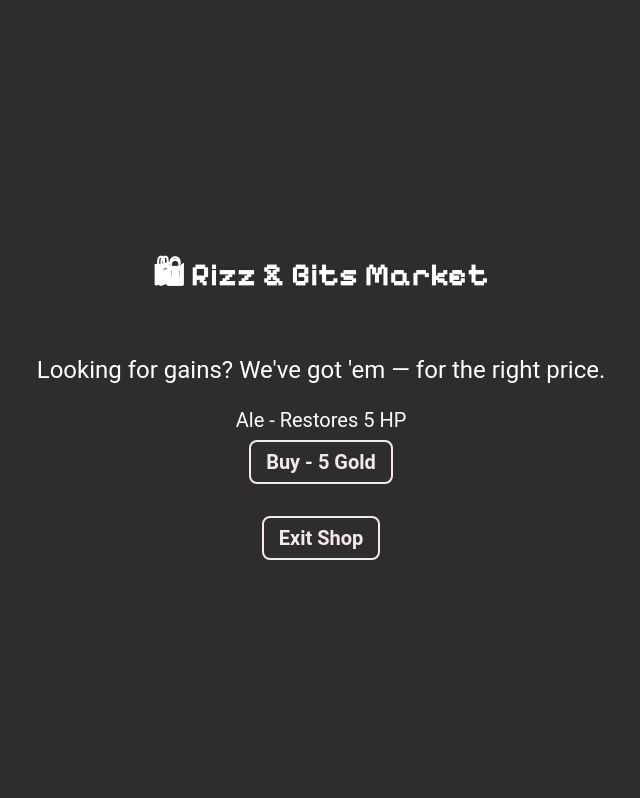
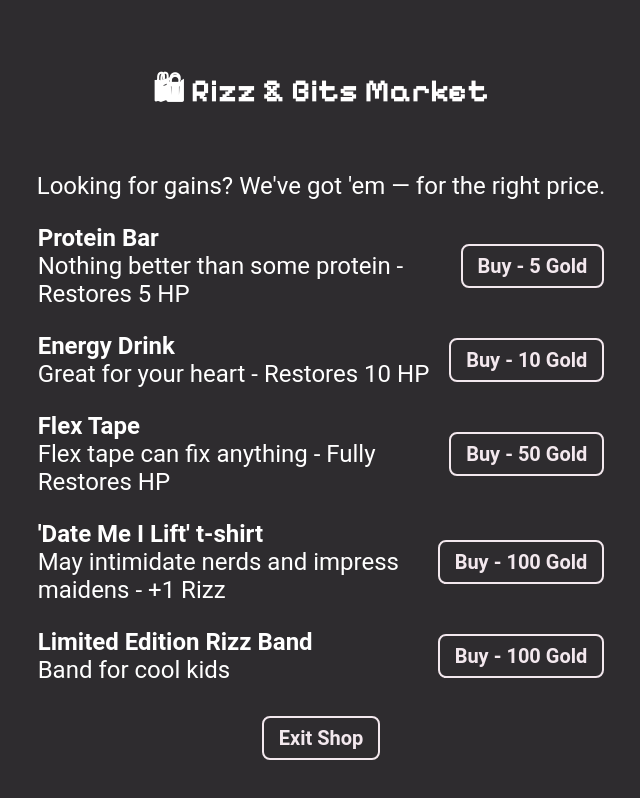
Before and after one commit to Dattele/SwoleHeroReborn, a React (Create React App) app: page /bronzebell/rizz-and-bits in a window 1280 px wide. Shown: the whole page, without its empty margins (319-959 px from the left). Built offline with nearby package versions, Linux system fonts and the light colour scheme.

Commit message:
Added the Rizz-and-Bits shop, set up the rizz mechanic, and added more Items

```diff
--- a/src/Components/FantasyWorldScreen/Components/Bronzebell/BronzebellScreen.jsx
+++ b/src/Components/FantasyWorldScreen/Components/Bronzebell/BronzebellScreen.jsx
@@ -15,7 +15,7 @@ export default function BronzebellScreen() {
   const [eventIndex, setEventIndex] = useState(0);
 
   const bronzebellIntro = [
-    'After surviving VerdenGrove Forest and somehow getting even sweatier, Danny finally arrives at the edge of a fortified town.',
+    'After surviving EdenGrove Forest and somehow getting even sweatier, Danny finally arrives at the edge of a fortified town.',
     'The gates open without question, and the scent of roasted meat, steel, and slightly questionable herbal supplements fill the air.',
     "A guard gives Danny a quick once-over, then immediately looks away, as if unsure if he just saw a hero or a fever dream.",
   ];
--- a/src/Components/FantasyWorldScreen/Components/Bronzebell/IronHide/Components/Bartender.jsx
+++ b/src/Components/FantasyWorldScreen/Components/Bronzebell/IronHide/Components/Bartender.jsx
@@ -19,6 +19,9 @@ export default function Bartender() {
   const [showShop, setShowShop] = useState(false);
   const [showRest, setShowRest] = useState(false);
   const [showDemonKing, setShowDemonKing] = useState(false);
+  const [showRizz, setShowRizz] = useState(false);
+  const [rizzIndex, setRizzIndex] = useState(0);
+  const [rizzText, setRizzText] = useState([]);
 
   const choices = [
     { text: '🍺 Buy Food or Drinks', action: 'shop' },
@@ -48,6 +51,8 @@ export default function Bartender() {
         break;
       case 'rizz':
         // Do rizz check
+        handleRizz(dannyRizz);
+        setShowRizz(true);
         console.log("Attempting to Rizz Lisa...");
         break;
       case 'demon-king':
@@ -74,14 +79,47 @@ export default function Bartender() {
     console.log('handling rest');
   }
 
-  const handleRizz = () => {
-    if (dannyRizz >= 6) {
+
+  const handleRizz = (rizz) => {
+    if (rizz >= 8) {
+      // if (!alreadyRizzedLisa) {
+      //   incrementRizz(1);
+      //   setAlreadyRizzedLisa(true);
+      // }
       //Smooth talker
-    } else if (dannyRizz >= 3) {
+      setRizzText([
+        "You lean in with the confidence of a man who curls his emotions - 'One drink from you and I'm already dizzy.'",
+        "Lisa pauses, smirks, and says, 'Careful. I might just like idiots with big biceps.'",
+        "You feel your confidence swell as your aura surges outward - It's glowing... and kind of swole? (+1 rizz)",
+      ]);
+      //changeRizz(1)
+    } else if (rizz >= 4) {
       //Awkward
+      setRizzText([
+        "Bartenders like strong drinks, right? Good thing I come in bulk.",
+        "Lisa hands him a glass of water - 'Hydrate. That was painful.'",
+      ]);
     } else {
       //Terrible
+      //decreaseHP(1);
+      setRizzText([
+        "Danny: 'Did it hurt when you fell from the protein shelf?'",
+        "Lisa just stares. 'Wow. That pickup line just made me file for worker's comp.'",
+        "You lose 1 HP from emotional damage."
+      ]);
     }
+  }
+
+  const handleNextEvent = () => {
+    if (rizzIndex < rizzText.length - 1) {
+      setRizzIndex(rizzIndex + 1);
+    }
+  };
+
+  const resetRizz = () => {
+    setShowRizz(false);
+    setRizzIndex(0);
+    setRizzText([]);
   }
 
   return (
@@ -103,6 +141,25 @@ export default function Bartender() {
           <TextBox text={"The Demon King? Word is he just took Caldrith Port - one of Eldoria's last strongholds. You want my advice, tough guy? Stay out of it - Dead men don't lift"} />
           <button className='Btn' onClick={() => setShowDemonKing(false)}>I am scared of no man.. I can bench 225!</button>
         </div>
+      ) : showRizz ? (
+        <div
+          className='Screen Full-Screen Bartender-Screen'
+          style={{
+            backgroundImage: `url(${IronhideBartender})`,
+            backgroundSize: 'contain',
+            backgroundRepeat: 'no-repeat',
+            backgroundPosition: 'center',
+          }}
+        >
+          <TextBox text={rizzText[rizzIndex]} />
+          {rizzIndex === rizzText.length - 1 ? (
+            <button className='Btn' onClick={() => resetRizz()}>Go back</button>
+          ) : (
+            <button className='Next-Btn' onClick={handleNextEvent}>
+              Next
+            </button>
+          )}
+        </div>
       ) : (
         <div
           className='Screen Full-Screen Bartender-Screen'
--- a/src/Components/FantasyWorldScreen/Components/Bronzebell/RizzAndBits/RizzAndBits.jsx
+++ b/src/Components/FantasyWorldScreen/Components/Bronzebell/RizzAndBits/RizzAndBits.jsx
@@ -9,7 +9,7 @@ export default function RizzAndBits() {
   const { spendGold, addItemToInventory } = useDanny();
   const navigate = useNavigate();
 
-  const shopItems = [Items[0]]; // Set the stores items
+  const shopItems = [Items[7], Items[6], Items[8], Items[4], Items[5]]; // Set the stores items
 
   const handleBuy = (item) => {
     if (spendGold(item.price)) {
--- a/src/Components/System/Items/Items.jsx
+++ b/src/Components/System/Items/Items.jsx
@@ -1,32 +1,66 @@
 import React from "react";
 
 const Items = [
-  {
+  { // 0
     name: 'Ale',
     type: 'drink',
     description: 'Restores 5 HP',
     heal: 5,
     price: 5,
   },
-  {
+  { // 1
     name: 'Tavern Stew',
     type: 'food',
     description: 'Restores 10 HP',
     heal: 10,
-    price: 15,
+    price: 10,
   },
-  {
+  { // 2
     name: 'Pre-Workout',
     type: 'drink',
     description: 'Restores 15 HP',
     heal: 15,
-    price: 25,
+    price: 20,
   },
-  {
+  { // 3
     name: 'Tavern Stay',
     type: 'rest',
     description: 'Fully heal the party',
     price: 25,
+  },
+  { // 4
+    name: "'Date Me I Lift' t-shirt",
+    type: 'shirt',
+    description: 'May intimidate nerds and impress maidens - +1 Rizz',
+    price: 100,
+    effect: '+1 rizz',
+  },
+  { // 5
+    name: 'Limited Edition Rizz Band',
+    type: 'wrist-band',
+    description: 'Band for cool kids',
+    price: 100,
+    effect: '+1 rizz',
+  },
+  { // 6
+    name: 'Energy Drink',
+    type: 'drink',
+    description: 'Great for your heart - Restores 10 HP',
+    heal: 10,
+    price: 10,
+  },
+  { // 7
+    name: 'Protein Bar',
+    type: 'food',
+    description: 'Nothing better than some protein - Restores 5 HP',
+    heal: 5,
+    price: 5,
+  },
+  { // 8
+    name: 'Flex Tape',
+    type: 'item',
+    description: 'Flex tape can fix anything - Fully Restores HP',
+    price: 50,
   }
 ];
 
--- a/src/Components/System/Shop/Shop.jsx
+++ b/src/Components/System/Shop/Shop.jsx
@@ -9,16 +9,21 @@ export default function Shop({ title, items, onClose, onBuy }) {
       <h2>{title}</h2>
       <p>Looking for gains? We've got 'em — for the right price.</p>
 
+      <div className='Shop-Screen-Items'>
         {items.map((item, index) => (
           <div key={index} className='Shop-Items'>
-          <span>{item.name} - {item.description}</span>
+            <div className='Shop-Items-Text'>
+              <span className='Item-Title'>{item.name}</span>
+              <span className='Item-Text'>{item.description}</span>
+            </div>
             <button onClick={() => onBuy(item)} className='Btn'>
               Buy - {item.price} Gold
             </button>
           </div>
         ))}
+      </div>
 
-      <button className='Btn' onClick={onClose}>
+      <button className='Btn Btn-Exit' onClick={onClose}>
         Exit Shop
       </button>
     </div>
--- a/src/Components/System/Shop/Shop.scss
+++ b/src/Components/System/Shop/Shop.scss
@@ -7,19 +7,44 @@
     font-size: 1.5rem;
   }
 
-  .Shop-Items {
+  .Shop-Screen-Items {
     display: flex;
     flex-direction: column;
     align-items: center;
-    padding-bottom: 0.5rem;
 
-    span {
-      font-size: 1.25rem;
+    .Shop-Items {
+      display: flex;
+      align-items: center;
+      padding-bottom: 1.5rem;
+      width: 100%;
+
+      .Shop-Items-Text {
+        display: flex;
+        flex-direction: column;
+        width: 100%;
+        max-width: 400px;
+        flex-wrap: wrap;
+
+        .Item-Title {
+          font-weight: bold;
+        }
+
+        span {
+          font-size: 1.5rem;
+        }
+      }
+
+      .Btn {
+        margin-left: auto;
+      }
     }
   }
 
   .Btn {
+    margin: 0;
+  }
+
+  .Btn-Exit {
     margin-top: 0.5rem;
-    margin-bottom: 1rem;
   }
 }
--- a/src/scss/All.scss
+++ b/src/scss/All.scss
@@ -5,7 +5,8 @@
   align-items: center;
   color: white;
 
-  .Next-Btn {
+  .Next-Btn,
+  .Btn {
     margin-top: 1rem;
     background-color: #2e2c2f;
   }
```
Also changed, not shown: src/Components/FantasyWorldScreen/Components/Bronzebell/IronHide/Components/DrunkScholar.jsx (+8 -0 lines). Lines whose indentation alone changed are shown as unchanged.
